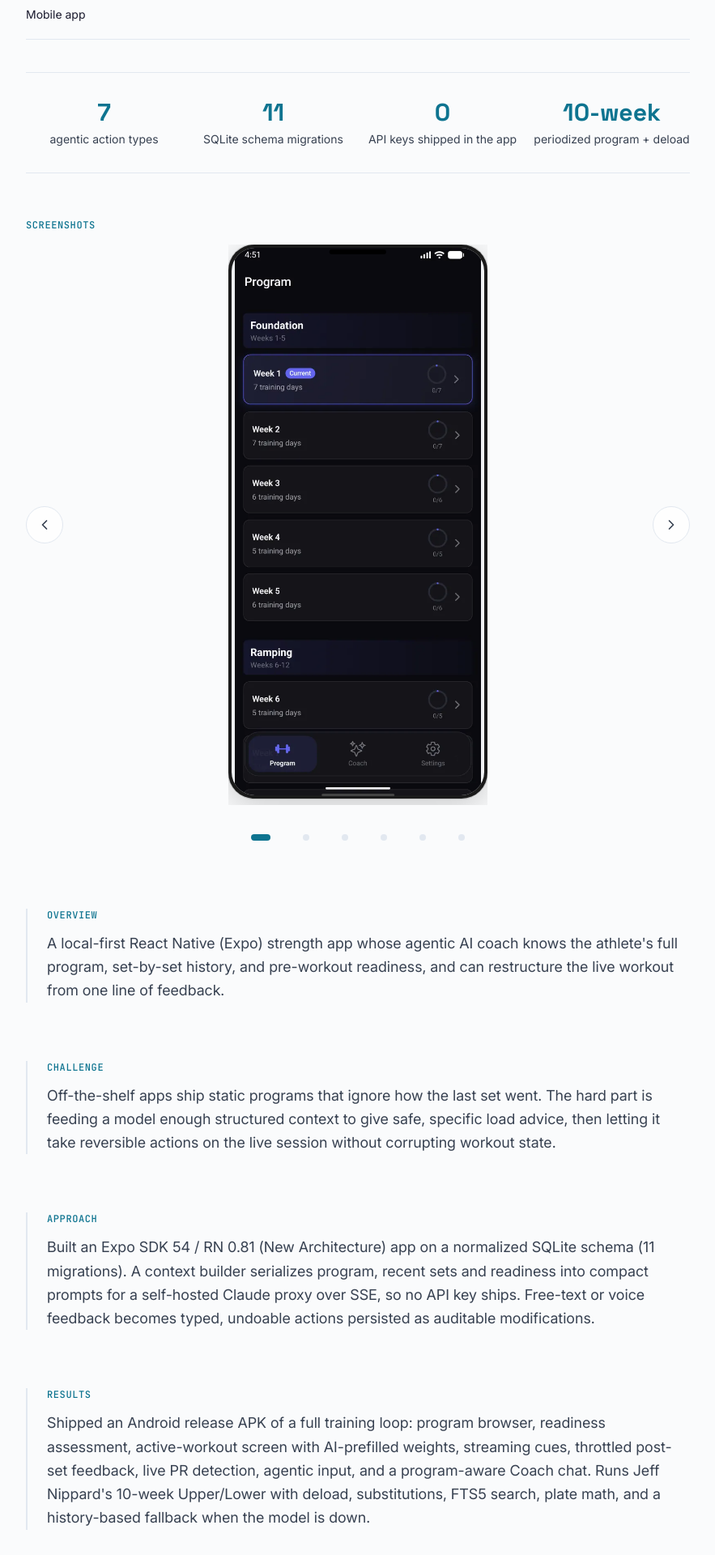
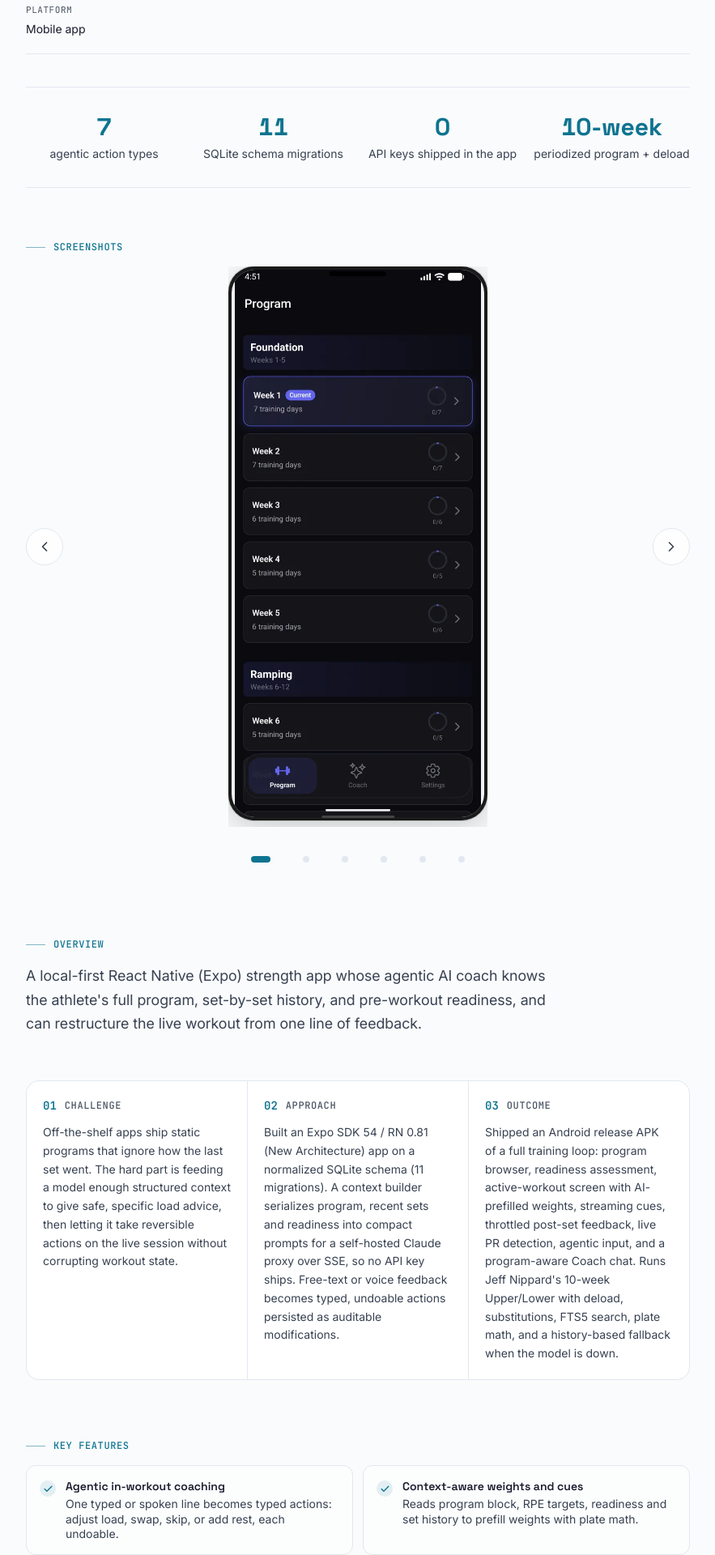
Before and after one commit to GabrielGhsoub/Likwiid-website, a React (Vite) app: page /work/ai-fitness-coach in a window 1280 px wide. Shown: the part 505-2425 px from the top of the page at 81% size, without its empty margins (198-1081 px from the left). Built offline with nearby package versions, Linux system fonts and the light colour scheme; no server answers.

Commit message:
feat: redesign case study with animated metrics, infographic sections, fixed header

```diff
--- a/src/pages/CaseStudy.tsx
+++ b/src/pages/CaseStudy.tsx
@@ -1,4 +1,4 @@
-import { useMemo, useState, useCallback, useEffect } from 'react'
+import { useMemo, useState, useCallback, useEffect, useRef } from 'react'
 import type { ReactNode } from 'react'
 import { useParams, Link, Navigate } from 'react-router-dom'
 import { m, AnimatePresence } from 'framer-motion'
@@ -8,14 +8,12 @@ import { Badge } from '../components/ui/Badge'
 import { PhoneFrame, BrowserFrame } from '../components/ui/DeviceFrame'
 import { useScrollAnimation } from '../hooks/useScrollAnimation'
 import { projects } from '../data/projects'
+import type { ProjectMetric } from '../types'
 
 const FADE_UP_INITIAL = { opacity: 0, y: 20 }
 const FADE_UP_ANIMATE = { opacity: 1, y: 0 }
-const FADE_IN_INITIAL = { opacity: 0 }
-const FADE_IN_ANIMATE = { opacity: 1 }
 const TRANSITION_BASE = { duration: 0.5, ease: [0.22, 1, 0.36, 1] as const }
 const TRANSITION_DELAY_015 = { duration: 0.5, delay: 0.15, ease: [0.22, 1, 0.36, 1] as const }
-const TRANSITION_DELAY_06 = { duration: 0.5, delay: 0.6, ease: [0.22, 1, 0.36, 1] as const }
 
 const LIQUID_REVEAL = {
   hidden: { opacity: 0, y: 20 },
@@ -24,7 +22,7 @@ const LIQUID_REVEAL = {
     y: 0,
     transition: {
       opacity: { duration: 0.5 },
-      y: { duration: 0.8, ease: [0.22, 1, 0.36, 1] as const },
+      y: { duration: 0.7, ease: [0.22, 1, 0.36, 1] as const },
     },
   },
 }
@@ -44,11 +42,15 @@ const SLIDE_VARIANTS = {
 const SLIDE_TRANSITION = { type: 'spring' as const, stiffness: 300, damping: 30 }
 const WHILE_DRAG = { cursor: 'grabbing' as const }
 
+const prefersReducedMotion = () =>
+  typeof window !== 'undefined' && window.matchMedia?.('(prefers-reduced-motion: reduce)').matches
+
 // --- Shared building blocks -------------------------------------------------
 
 function Eyebrow({ children }: { children: ReactNode }) {
   return (
-    <h2 className="mb-4 text-xs font-medium uppercase tracking-wider text-accent-gold font-[family-name:var(--font-mono)]">
+    <h2 className="mb-4 inline-flex items-center gap-2.5 text-xs font-medium uppercase tracking-wider text-accent-gold font-[family-name:var(--font-mono)]">
+      <span className="h-px w-6 bg-accent-gold/50" aria-hidden="true" />
       {children}
     </h2>
   )
@@ -66,6 +68,77 @@ function Reveal({ children, className }: { children: ReactNode; className?: stri
       >
         {children}
       </m.div>
+    </div>
+  )
+}
+
+// --- Animated metric counter ------------------------------------------------
+
+function parseMetric(value: string) {
+  const match = /^(\d[\d,]*(?:\.\d+)?)(.*)$/.exec(value.trim())
+  if (!match) return { num: null as number | null, decimals: 0, hasComma: false, suffix: value }
+  const raw = match[1]
+  return {
+    num: parseFloat(raw.replace(/,/g, '')),
+    decimals: raw.includes('.') ? raw.split('.')[1].length : 0,
+    hasComma: raw.includes(','),
+    suffix: match[2],
+  }
+}
+
+function CountUpMetric({ metric, active }: { metric: ProjectMetric; active: boolean }) {
+  const parsed = useMemo(() => parseMetric(metric.value), [metric.value])
+  // Static for non-numeric / reduced-motion; otherwise animate up from 0 once visible.
+  const animates = parsed.num !== null && !prefersReducedMotion()
+  const [display, setDisplay] = useState(parsed.num === null ? 0 : animates ? 0 : parsed.num)
+
+  useEffect(() => {
+    if (!animates || !active || parsed.num === null) return
+    const target = parsed.num
+    const duration = 1100
+    let raf = 0
+    let startTs = 0
+    const step = (ts: number) => {
+      if (!startTs) startTs = ts
+      const t = Math.min((ts - startTs) / duration, 1)
+      const eased = 1 - Math.pow(1 - t, 3)
+      setDisplay(target * eased)
+      if (t < 1) raf = requestAnimationFrame(step)
+      else setDisplay(target)
+    }
+    raf = requestAnimationFrame(step)
+    return () => cancelAnimationFrame(raf)
+  }, [parsed.num, active, animates])
+
+  let rendered: string
+  if (parsed.num === null) {
+    rendered = metric.value
+  } else {
+    const n = parsed.decimals > 0 ? display.toFixed(parsed.decimals) : Math.round(display).toString()
+    const withSep = parsed.hasComma ? Number(n).toLocaleString('en-US') : n
+    rendered = withSep + parsed.suffix
+  }
+
+  return (
+    <div className="text-center" title={metric.basis}>
+      <div className="text-2xl md:text-3xl font-bold font-[family-name:var(--font-display)] text-accent-gold leading-tight tabular-nums">
+        {rendered}
+      </div>
+      <div className="mt-2 text-xs md:text-sm leading-snug text-text-secondary">{metric.label}</div>
+    </div>
+  )
+}
+
+function MetricsBand({ metrics }: { metrics: ProjectMetric[] }) {
+  const { ref, isVisible } = useScrollAnimation({ threshold: 0.3 })
+  const colClass = METRIC_COLS[Math.min(Math.max(metrics.length, 2), 5)] ?? 'sm:grid-cols-4'
+  return (
+    <div ref={ref} className="mt-10 border-y border-border py-8">
+      <div className={`grid grid-cols-2 gap-x-4 gap-y-8 ${colClass}`}>
+        {metrics.map((metric) => (
+          <CountUpMetric key={metric.label} metric={metric} active={isVisible} />
+        ))}
+      </div>
     </div>
   )
 }
@@ -191,38 +264,20 @@ function ScreenshotCarousel({ images, title, platform }: { images: string[]; tit
   )
 }
 
-function CaseStudySection({ title, content }: { title: string; content: string }) {
-  const { ref, isVisible } = useScrollAnimation({ threshold: 0.3 })
-  return (
-    <div ref={ref}>
-      <m.section
-        variants={LIQUID_REVEAL}
-        initial="hidden"
-        animate={isVisible ? 'visible' : 'hidden'}
-        className="border-l-2 border-border pl-5 md:pl-6"
-      >
-        <h2 className="mb-3 text-xs font-medium uppercase tracking-wider text-accent-gold font-[family-name:var(--font-mono)]">
-          {title}
-        </h2>
-        <p className="text-text-secondary leading-relaxed text-lg">{content}</p>
-      </m.section>
-    </div>
-  )
-}
-
 export default function CaseStudy() {
   const { slug } = useParams<{ slug: string }>()
+  const gridRef = useRef<HTMLDivElement>(null)
   const projectIndex = projects.findIndex((p) => p.slug === slug)
   const project = projects[projectIndex]
   const nextProject = projects[(projectIndex + 1) % projects.length]
 
-  const sections = useMemo(() => {
+  // Challenge → Approach → Outcome as a compact 3-step flow
+  const steps = useMemo(() => {
     if (!project) return []
     return [
-      { title: 'Overview', content: project.description },
-      { title: 'Challenge', content: project.challenge },
-      { title: 'Approach', content: project.approach },
-      { title: 'Results', content: project.results },
+      { label: 'Challenge', content: project.challenge },
+      { label: 'Approach', content: project.approach },
+      { label: 'Outcome', content: project.results },
     ].filter((s) => s.content && s.content.trim().length > 0)
   }, [project])
 
@@ -245,7 +300,6 @@ export default function CaseStudy() {
 
   const lead = project.oneLiner ?? project.subtitle
   const metrics = (project.metrics ?? []).slice(0, 5)
-  const metricColClass = METRIC_COLS[Math.min(Math.max(metrics.length, 2), 5)] ?? 'sm:grid-cols-4'
   const keyFeatures = project.keyFeatures ?? []
   const architecture = project.architecture ?? []
   const highlights = project.highlights ?? []
@@ -254,25 +308,23 @@ export default function CaseStudy() {
     <PageTransition key={slug}>
       <div className="pt-20 pb-16 px-6">
         <div className="mx-auto max-w-[820px] relative">
+          {/* ---------- Back link ---------- */}
+          <Link
+            to="/work"
+            className="mb-8 inline-flex w-fit items-center gap-2 py-1 text-sm text-text-secondary transition-colors hover:text-text-primary"
+          >
+            <ArrowLeft size={14} /> Back to work
+          </Link>
+
           {/* ---------- Hero ---------- */}
           <m.div
             initial={FADE_UP_INITIAL}
             animate={FADE_UP_ANIMATE}
             transition={TRANSITION_BASE}
           >
-            <Link
-              to="/work"
-              className="inline-flex items-center gap-2 text-text-secondary hover:text-text-primary text-sm mb-8 transition-colors py-2"
-            >
-              <ArrowLeft size={14} /> Back to work
-            </Link>
+            <Eyebrow>{project.category} case study</Eyebrow>
 
-            <span className="inline-flex items-center gap-2.5 text-xs text-accent-gold font-[family-name:var(--font-mono)] uppercase tracking-wider">
-              <span className="h-px w-8 bg-accent-gold/50" aria-hidden="true" />
-              {project.category} case study
-            </span>
-
-            <h1 className="mt-4 text-3xl md:text-5xl font-bold font-[family-name:var(--font-display)] text-text-primary leading-[1.08] tracking-tight">
+            <h1 className="text-3xl md:text-5xl font-bold font-[family-name:var(--font-display)] text-text-primary leading-[1.08] tracking-tight">
               {project.title}
             </h1>
             {lead && (
@@ -322,23 +374,8 @@ export default function CaseStudy() {
             )}
           </m.div>
 
-          {/* ---------- Metrics band ---------- */}
-          {metrics.length > 0 && (
-            <Reveal className="mt-10 border-y border-border py-8">
-              <div className={`grid grid-cols-2 gap-x-4 gap-y-8 ${metricColClass}`}>
-                {metrics.map((metric) => (
-                  <div key={metric.label} className="text-center" title={metric.basis}>
-                    <div className="text-2xl md:text-3xl font-bold font-[family-name:var(--font-display)] text-accent-gold leading-tight">
-                      {metric.value}
-                    </div>
-                    <div className="mt-2 text-xs md:text-sm leading-snug text-text-secondary">
-                      {metric.label}
-                    </div>
-                  </div>
-                ))}
-              </div>
-            </Reveal>
-          )}
+          {/* ---------- Metrics band (animated) ---------- */}
+          {metrics.length > 0 && <MetricsBand metrics={metrics} />}
 
           {/* ---------- Screenshots ---------- */}
           {project.images.length > 0 && (
@@ -353,39 +390,55 @@ export default function CaseStudy() {
             </m.div>
           )}
 
-          {/* ---------- Narrative ---------- */}
-          {sections.length > 0 && (
-            <div className="mt-16 space-y-12">
-              {sections.map((section) => (
-                <CaseStudySection key={section.title} title={section.title} content={section.content} />
+          {/* ---------- Overview ---------- */}
+          {project.description && (
+            <Reveal className="mt-16">
+              <Eyebrow>Overview</Eyebrow>
+              <p className="max-w-2xl text-lg leading-relaxed text-text-secondary">{project.description}</p>
+            </Reveal>
+          )}
+
+          {/* ---------- Challenge → Approach → Outcome ---------- */}
+          {steps.length > 0 && (
+            <Reveal className="mt-14">
+              <div ref={gridRef} className="grid gap-px overflow-hidden rounded-xl border border-border bg-border sm:grid-cols-3">
+                {steps.map((step, i) => (
+                  <div key={step.label} className="flex flex-col bg-bg-secondary p-5">
+                    <div className="mb-3 flex items-center gap-2.5">
+                      <span className="font-[family-name:var(--font-mono)] text-sm font-semibold text-accent-gold">
+                        {String(i + 1).padStart(2, '0')}
+                      </span>
+                      <span className="text-xs font-medium uppercase tracking-wider text-text-tertiary font-[family-name:var(--font-mono)]">
+                        {step.label}
+                      </span>
+                    </div>
+                    <p className="text-sm leading-relaxed text-text-secondary">{step.content}</p>
+                  </div>
                 ))}
               </div>
+            </Reveal>
           )}
 
           {/* ---------- Key features ---------- */}
           {keyFeatures.length > 0 && (
             <Reveal className="mt-16">
               <Eyebrow>Key features</Eyebrow>
-              <div className="grid grid-cols-1 gap-4 sm:grid-cols-2">
+              <div className="grid grid-cols-1 gap-3 sm:grid-cols-2">
                 {keyFeatures.map((feature) => (
                   <div
                     key={feature.title}
-                    className="rounded-lg border border-border bg-bg-secondary/50 p-5 transition-colors hover:border-border-hover"
+                    className="flex items-start gap-3 rounded-lg border border-border bg-bg-secondary/50 p-4 transition-colors hover:border-border-hover"
                   >
-                    <div className="flex items-start gap-3">
                     <span className="mt-0.5 flex h-5 w-5 shrink-0 items-center justify-center rounded-full bg-accent-gold-dim text-accent-gold">
                       <Check size={13} strokeWidth={2.5} />
                     </span>
                     <div className="min-w-0">
-                        <h3 className="font-semibold font-[family-name:var(--font-display)] text-text-primary leading-snug">
+                      <h3 className="text-sm font-semibold font-[family-name:var(--font-display)] text-text-primary leading-snug">
                         {feature.title}
                       </h3>
                       {feature.description && (
-                          <p className="mt-1.5 text-sm leading-relaxed text-text-secondary">
-                            {feature.description}
-                          </p>
+                        <p className="mt-1 text-sm leading-snug text-text-secondary">{feature.description}</p>
                       )}
-                      </div>
                     </div>
                   </div>
                 ))}
@@ -398,9 +451,12 @@ export default function CaseStudy() {
             <Reveal className="mt-16">
               <Eyebrow>Under the hood</Eyebrow>
               <dl className="divide-y divide-border border-y border-border">
-                {architecture.map((note) => (
-                  <div key={note.area} className="grid gap-1 py-4 sm:grid-cols-[200px_1fr] sm:gap-6">
-                    <dt className="font-medium font-[family-name:var(--font-display)] text-text-primary">
+                {architecture.map((note, i) => (
+                  <div key={note.area} className="grid gap-1 py-4 sm:grid-cols-[180px_1fr] sm:gap-6">
+                    <dt className="flex items-center gap-2.5 font-medium font-[family-name:var(--font-display)] text-text-primary">
+                      <span className="font-[family-name:var(--font-mono)] text-xs text-accent-gold/70">
+                        {String(i + 1).padStart(2, '0')}
+                      </span>
                       {note.area}
                     </dt>
                     {note.detail && (
@@ -416,11 +472,11 @@ export default function CaseStudy() {
           {highlights.length > 0 && (
             <Reveal className="mt-16">
               <Eyebrow>Notable engineering</Eyebrow>
-              <ul className="space-y-4 border-l-2 border-accent-gold/30 pl-5 md:pl-6">
+              <ul className="grid grid-cols-1 gap-3 sm:grid-cols-2">
                 {highlights.map((item, i) => (
                   <li key={i} className="flex items-start gap-3">
-                    <span className="mt-2 h-1.5 w-1.5 shrink-0 rounded-full bg-accent-gold" aria-hidden="true" />
-                    <span className="text-base leading-relaxed text-text-secondary">{item}</span>
+                    <span className="mt-1.5 h-1.5 w-1.5 shrink-0 rounded-full bg-accent-gold" aria-hidden="true" />
+                    <span className="text-sm leading-relaxed text-text-secondary">{item}</span>
                   </li>
                 ))}
               </ul>
@@ -442,12 +498,7 @@ export default function CaseStudy() {
           )}
 
           {/* ---------- Next project ---------- */}
-          <m.div
-            className="mt-20 pt-8 border-t border-border"
-            initial={FADE_IN_INITIAL}
-            animate={FADE_IN_ANIMATE}
-            transition={TRANSITION_DELAY_06}
-          >
+          <m.div className="mt-20 pt-8 border-t border-border">
             <Link
               to={`/work/${nextProject.slug}`}
               className="group flex items-center justify-between no-underline"
```
Lines whose indentation alone changed are shown as unchanged.
